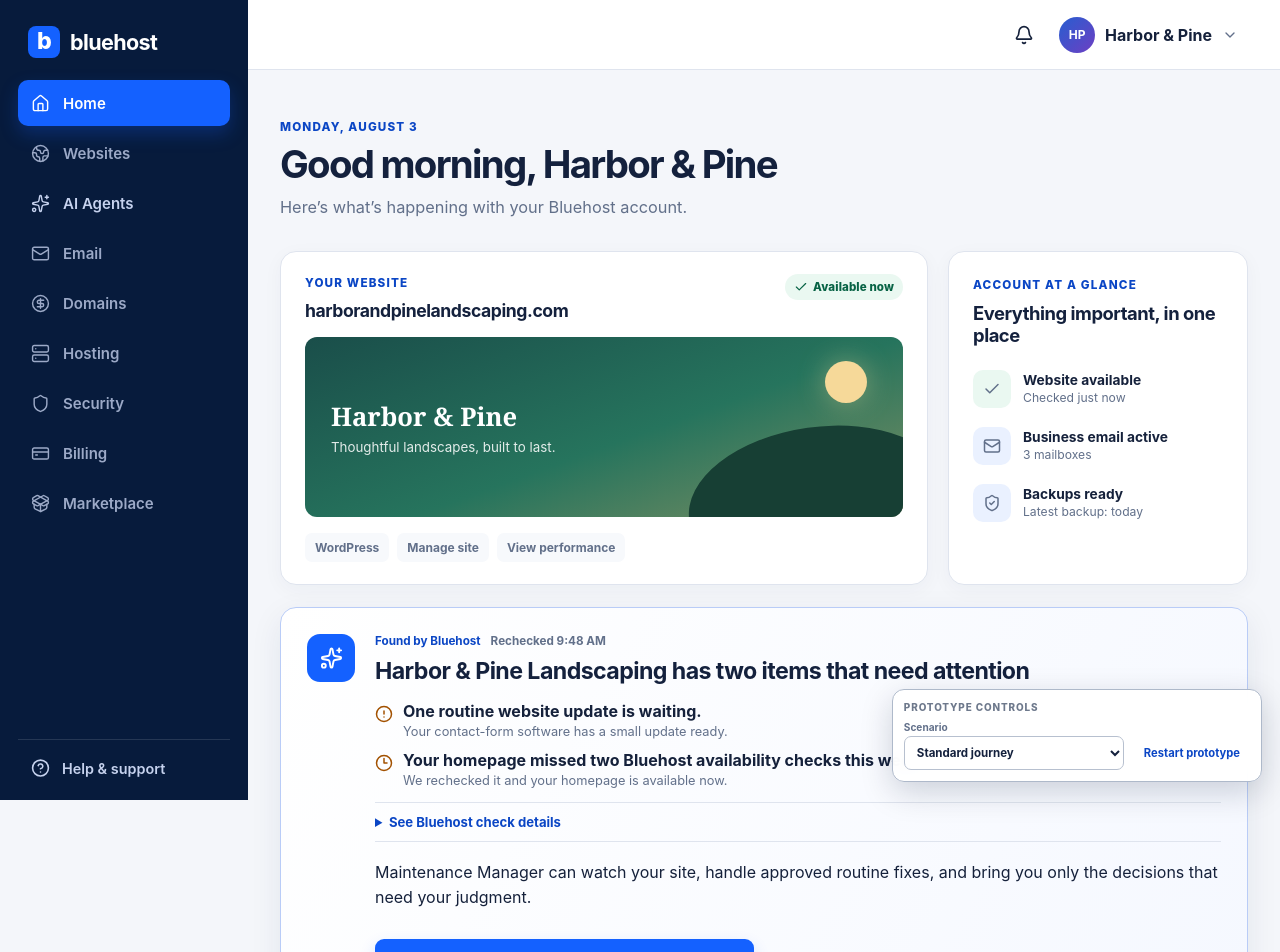
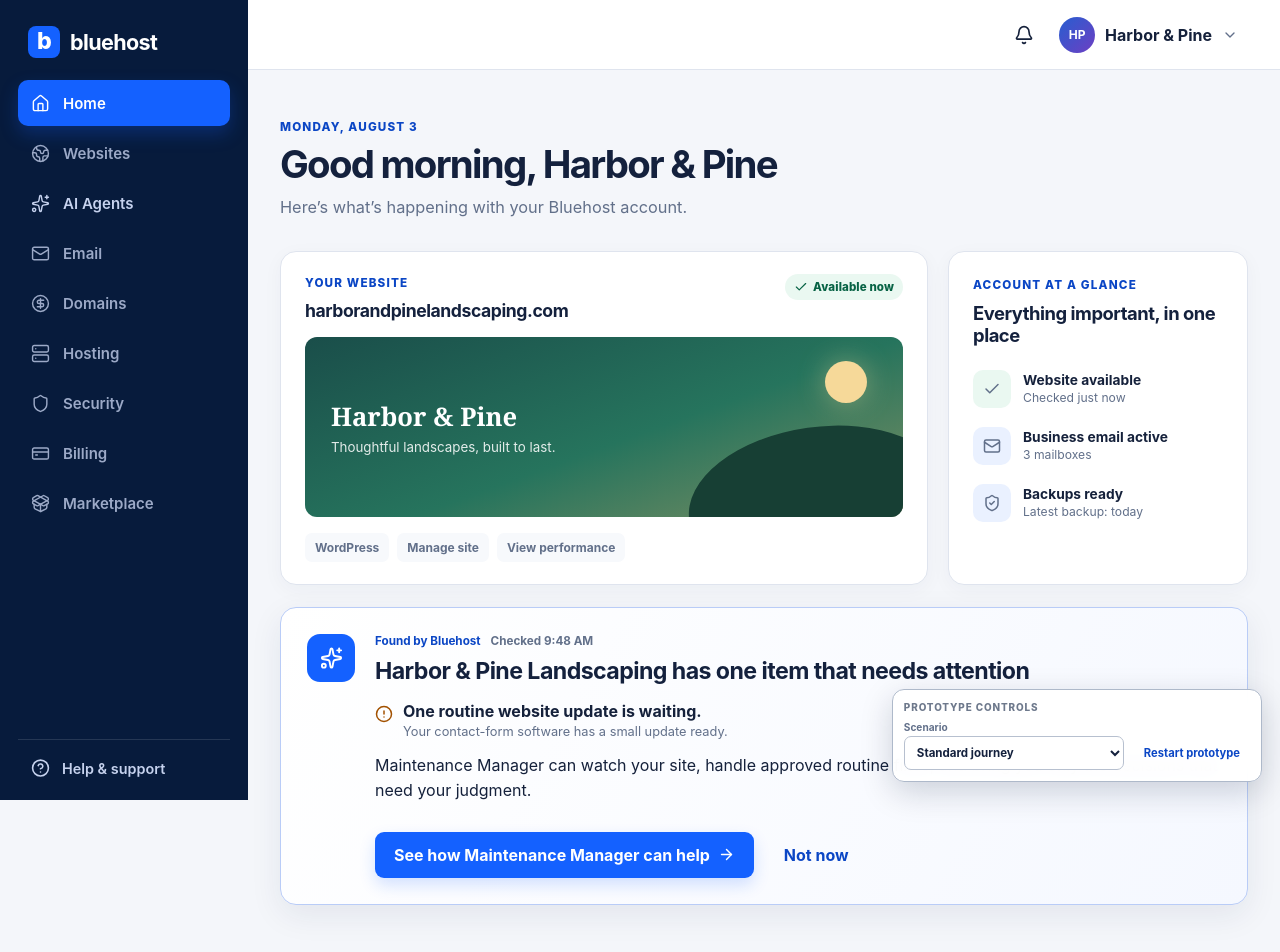
Before and after one commit to ElkhornPacific/bluehost, a React (Vite) app: page /#/portal in a window 1280 px wide. Shown: the top 952 px of the page. Built offline with nearby package versions, Linux system fonts and the light colour scheme.

Commit message:
Remove inconclusive availability alert

```diff
--- a/src/pages/Pages.tsx
+++ b/src/pages/Pages.tsx
@@ -100,20 +100,11 @@
         <section className="attention-card" aria-labelledby="attention-title">
           <div className="attention-card__icon"><Sparkles aria-hidden="true" /></div>
           <div className="attention-card__content">
-            <div className="attention-card__source"><span>Found by Bluehost</span><span>Rechecked 9:48 AM</span></div>
-            <h2 id="attention-title">Harbor &amp; Pine Landscaping has two items that need attention</h2>
+            <div className="attention-card__source"><span>Found by Bluehost</span><span>Checked 9:48 AM</span></div>
+            <h2 id="attention-title">Harbor &amp; Pine Landscaping has one item that needs attention</h2>
             <ul className="finding-list">
               <li><CircleAlert aria-hidden="true" /><span><strong>One routine website update is waiting.</strong><small>Your contact-form software has a small update ready.</small></span></li>
-              <li><Clock3 aria-hidden="true" /><span><strong>Your homepage missed two Bluehost availability checks this week.</strong><small>We rechecked it and your homepage is available now.</small></span></li>
             </ul>
-            <details className="evidence-details">
-              <summary>See Bluehost check details</summary>
-              <div>
-                <p><strong>Missed check 1:</strong> August 3, 2026 · 8:15 AM</p>
-                <p><strong>Missed check 2:</strong> August 3, 2026 · 8:20 AM</p>
-                <p>These missed checks do not establish how long the site was unavailable—or whether it was unavailable at all.</p>
-              </div>
-            </details>
             <p>Maintenance Manager can watch your site, handle approved routine fixes, and bring you only the decisions that need your judgment.</p>
             <ActionRow>
               <Button onClick={() => navigate(MM)}>See how Maintenance Manager can help <ArrowRight aria-hidden="true" /></Button>
@@ -199,9 +190,8 @@
       </div>
 
       <section className="current-findings">
-        <div><p className="eyebrow">Why you’re seeing this</p><h2>Two recent Bluehost findings</h2><p>Maintenance Manager has not changed or actively tested your site yet.</p></div>
+        <div><p className="eyebrow">Why you’re seeing this</p><h2>One current Bluehost finding</h2><p>Maintenance Manager has not changed or actively tested your site yet.</p></div>
         <div className="finding-mini"><Wrench /><span><strong>Routine update waiting</strong><small>Contact-form software</small></span></div>
-        <div className="finding-mini"><Clock3 /><span><strong>Two checks missed</strong><small>Homepage · 8:15 and 8:20 AM</small></span></div>
       </section>
 
       <section className="promise-grid" aria-label="Maintenance Manager boundaries">
@@ -421,7 +411,7 @@
       </WorkSection>
 
       <WorkSection title="Watching for you" count={6} tone="info" icon={<Eye />}>
-        <WorkCard title="Website availability" description="All availability checks have completed since monitoring began. The two missed Bluehost checks at 8:15 AM and 8:20 AM have not recurred; they did not establish downtime." meta="Available · Last checked 10:50 AM · Every 5 minutes" status={<StatusPill tone="success">Current</StatusPill>} />
+        <WorkCard title="Website availability" description="The latest availability check completed successfully." meta="Available · Last checked 10:50 AM · Every 5 minutes" status={<StatusPill tone="success">Current</StatusPill>} />
         <div className="watching-grid">
           {watchingCards.map((card) => <WorkCard key={card.title} {...card} status={<StatusPill tone="success">Current</StatusPill>} />)}
         </div>
@@ -505,8 +495,7 @@
   const { state } = usePrototype()
   const rollback = state.scenario === 'rollback'
   const events = [
-    { icon: Clock3, tone: 'neutral', title: 'Bluehost availability finding recorded', description: 'Two homepage checks were missed at 8:15 AM and 8:20 AM. The finding did not establish downtime.', time: 'August 3 · 8:20 AM', detail: 'Source: existing Bluehost checks · Before Maintenance Manager activation' },
-    ...(state.activated ? [{ icon: Eye, tone: 'success', title: 'Availability monitoring established', description: 'No additional missed checks since activation. The two earlier missed checks did not recur.', time: 'August 3 · 10:01 AM', detail: 'Agreement: site-specific monitoring · Availability checked every 5 minutes' }] : []),
+    ...(state.activated ? [{ icon: Eye, tone: 'success', title: 'Availability monitoring established', description: 'Maintenance Manager is checking the website every five minutes. The latest check completed successfully.', time: 'August 3 · 10:01 AM', detail: 'Agreement: site-specific monitoring · Latest successful check: 10:50 AM' }] : []),
     ...(rollback ? [
       { icon: CircleAlert, tone: 'warning', title: 'Contact-form update failed verification', description: 'The website remained available, but the request-a-quote test failed after the update.', time: 'August 3 · 10:10 AM', detail: 'Authorized by: automatic agreement · Technical detail: plugin 5.8.1 → 5.8.2' },
       { icon: RotateCcw, tone: 'success', title: 'Backup restored and site recovered', description: 'The previous version was restored. Availability and all customer-contact-path checks passed again.', time: 'August 3 · 10:12 AM', detail: 'Active recovery: 2 minutes · Original update remains unresolved' },
@@ -554,8 +543,6 @@
         <div className="results-score"><span><Check /></span><div><strong>Current evidence looks good</strong><p>Availability and every detected customer-contact path have recent checks.</p></div></div>
         <div className="results-metrics"><div><strong>{completed}</strong><span>Changes completed<br />and verified</span></div><div><strong>{pending}</strong><span>Decisions<br />waiting</span></div><div><strong>0</strong><span>Troubleshooting steps<br />required from you</span></div></div>
       </section>
-      <div className="availability-disposition"><Info /><p><strong>The two pre-activation missed checks have not recurred.</strong> Availability checks have completed since activation. The missed checks at 8:15 AM and 8:20 AM did not establish downtime.</p></div>
-
       <section className="results-section"><div className="results-section__heading"><div><p className="eyebrow">Current coverage</p><h2>Website and important pages</h2></div><span>Fresh evidence</span></div><div className="result-status-grid"><article><Globe2 /><h3>Website availability</h3><strong>Available</strong><span>10:50 AM · Every 5 minutes</span></article>{['Home', 'Services', 'Contact'].map((page) => <article key={page}><FileText /><h3>{page}</h3><strong>Loaded successfully</strong><span>10:45 AM · Every hour</span></article>)}</div></section>
       <section className="results-section"><div className="results-section__heading"><div><p className="eyebrow">Customer paths</p><h2>Ways customers reach you</h2></div><span>Latest verifiable result</span></div><div className="contact-result-grid"><article><Send /><h3>Request a quote</h3><ul><li><Check />Submitted</li><li><Check />Recorded</li><li className={quoteComplete ? '' : 'result-warning'}>{quoteComplete ? <Check /> : <CircleAlert />}{quoteComplete ? 'Delivered' : 'Delivery needs decision'}</li></ul><span>Latest test: August 10 · 9:10 AM</span></article><article><Mail /><h3>General contact</h3><ul><li><Check />Submitted</li><li><Check />Recorded</li><li><Check />Delivered</li></ul><span>Latest test: August 10 · 9:05 AM</span></article><article><Phone /><h3>Call the business</h3><ul><li><Check />Expected number present</li><li><Check />Phone action opens</li></ul><span>Latest check: August 10 · 9:05 AM</span></article></div></section>
       <section className="results-section"><div className="results-section__heading"><div><p className="eyebrow">Work and decisions</p><h2>What changed this week</h2></div><Link to={`${MM}/activity`}>View all activity</Link></div>
@@ -636,7 +623,7 @@
       <main className="email-shell">
         <div className="email-brand"><span className="brand-symbol"><span>b</span></span><strong>bluehost</strong></div>
         <div className="email-subject"><span>Weekly summary</span><h1>Harbor &amp; Pine’s weekly Maintenance Manager summary</h1><p>August 3–10, 2026 · harborandpinelandscaping.com</p></div>
-        <section className="email-availability"><span><Check /></span><div><h2>Your website is available</h2><p>Availability checks have completed since activation. The two pre-activation missed checks have not recurred and did not establish downtime.</p></div></section>
+        <section className="email-availability"><span><Check /></span><div><h2>Your website is available</h2><p>The latest availability check passed at 10:50 AM. Maintenance Manager checks every five minutes.</p></div></section>
         <section className="email-section"><h2>Customer paths</h2><div className="email-checks"><div><CheckCircle2 /><span><strong>Request a quote</strong><small>{quoteComplete ? 'Submitted, recorded, and delivered' : 'Submitted and recorded · delivery needs your decision'}</small></span></div><div><CheckCircle2 /><span><strong>General contact</strong><small>Submitted, recorded, and delivered</small></span></div><div><CheckCircle2 /><span><strong>Phone links</strong><small>Expected business number present</small></span></div></div></section>
         <section className="email-section"><h2>This week</h2><div className="email-stats"><div><strong>{completed}</strong><span>{completed === 1 ? 'change' : 'changes'} completed and verified</span></div><div><strong>{quoteComplete ? 1 : deferred ? 1 : state.agreement === 'approval' ? 2 : 1}</strong><span>{quoteComplete ? 'owner decision resolved' : 'decision needs attention'}</span></div><div><strong>0</strong><span>troubleshooting steps required from you</span></div></div>{deferred && <div className="email-decision"><Clock3 /><div><strong>Quote-request delivery · Reminder set · Due today</strong><span>Current destination remains harborandpine@gmail.com.</span></div></div>}</section>
         <Button onClick={() => navigate(`${MM}/results`)}>View results in Bluehost <ArrowRight /></Button>
--- a/src/styles.css
+++ b/src/styles.css
@@ -148,10 +148,6 @@
 .finding-list li > svg { width: 18px; flex: 0 0 auto; margin-top: 1px; color: var(--warning); }
 .finding-list span { display: flex; flex-direction: column; gap: 3px; }
 .finding-list small { color: var(--muted); font-size: .8rem; }
-.evidence-details { margin: 14px 0 18px; border-top: 1px solid var(--line); border-bottom: 1px solid var(--line); }
-.evidence-details summary { padding: 11px 0; color: var(--blue-dark); font-size: .82rem; font-weight: 740; cursor: pointer; }
-.evidence-details div { padding: 2px 0 11px 20px; color: var(--muted); font-size: .78rem; }
-.evidence-details p { margin-bottom: 5px; }
 .dismissed-card { display: flex; align-items: center; gap: 14px; margin-top: 22px; padding: 20px 22px; border: 1px solid var(--line); border-radius: var(--radius); background: white; }
 .dismissed-card > svg { color: var(--success); }
 .dismissed-card > div { display: flex; flex: 1; flex-direction: column; gap: 3px; }
@@ -204,7 +200,7 @@
 .orbit-card--a { top: 16px; left: 16px; }
 .orbit-card--b { top: 40px; right: 2px; }
 .orbit-card--c { right: 10px; bottom: 12px; }
-.current-findings { display: grid; grid-template-columns: 1.1fr .9fr .9fr; gap: 16px; align-items: center; margin-top: 22px; padding: 22px 26px; border: 1px solid var(--line); border-radius: var(--radius); background: white; }
+.current-findings { display: grid; grid-template-columns: 1.2fr .8fr; gap: 16px; align-items: center; margin-top: 22px; padding: 22px 26px; border: 1px solid var(--line); border-radius: var(--radius); background: white; }
 .current-findings h2 { margin-bottom: 5px; font-size: 1.1rem; }
 .current-findings p { margin: 0; color: var(--muted); font-size: .8rem; }
 .finding-mini { display: flex; align-items: center; gap: 11px; padding: 13px; border-radius: 11px; background: var(--surface-soft); }
@@ -388,9 +384,6 @@
 .results-metrics div { display: flex; flex-direction: column; gap: 4px; padding: 4px 16px; text-align: center; }
 .results-metrics strong { font-size: 1.7rem; }
 .results-metrics span { color: #d8eee6; font-size: .68rem; line-height: 1.35; }
-.availability-disposition { display: flex; align-items: flex-start; gap: 11px; margin-top: 16px; padding: 14px 16px; border: 1px solid #cbd7e9; border-radius: 11px; background: #f8fafd; }
-.availability-disposition svg { width: 18px; flex: 0 0 auto; color: var(--blue); }
-.availability-disposition p { margin: 0; color: var(--muted); font-size: .78rem; }
 .results-section { margin-top: 20px; padding: 22px; border: 1px solid var(--line); border-radius: var(--radius); background: white; }
 .results-section__heading { display: flex; align-items: flex-end; justify-content: space-between; gap: 14px; margin-bottom: 18px; }
 .results-section__heading h2 { margin: 0; font-size: 1.08rem; }
```
Also changed, not shown: 6 other files (tests, documents, lock files or other folders).
